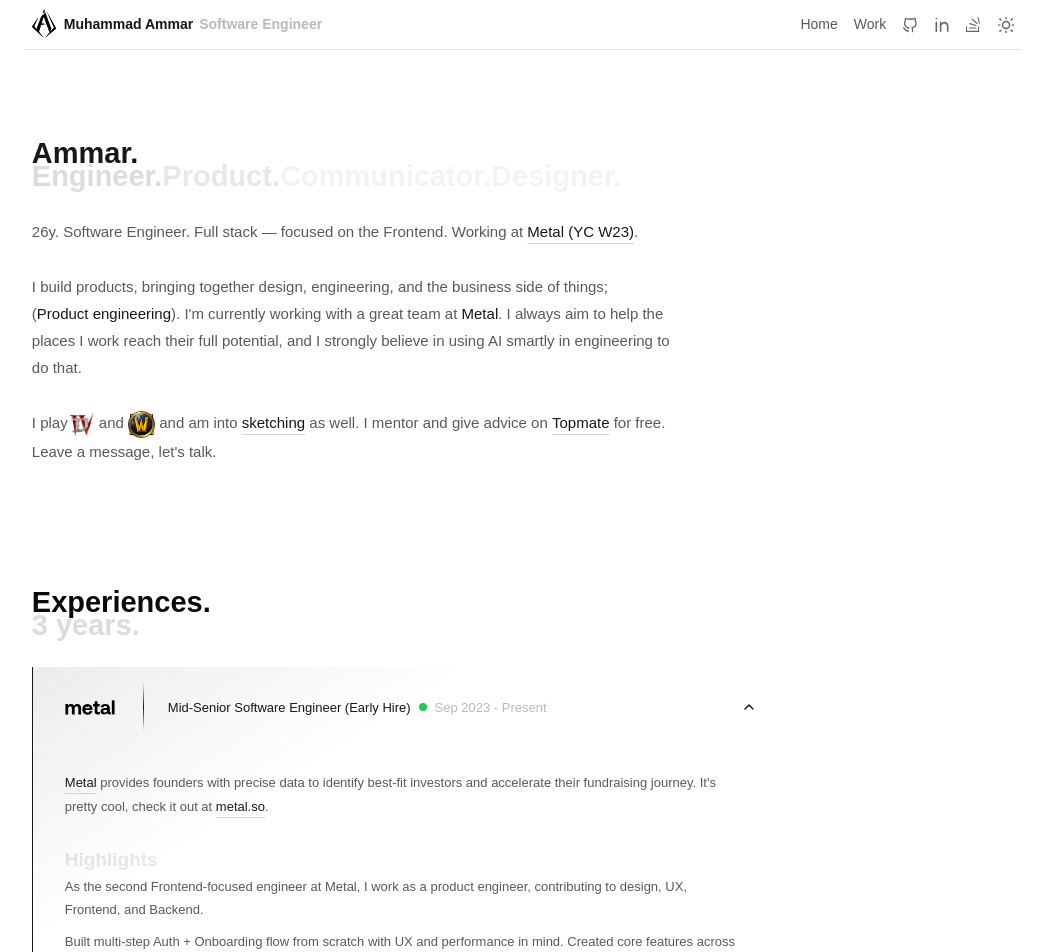
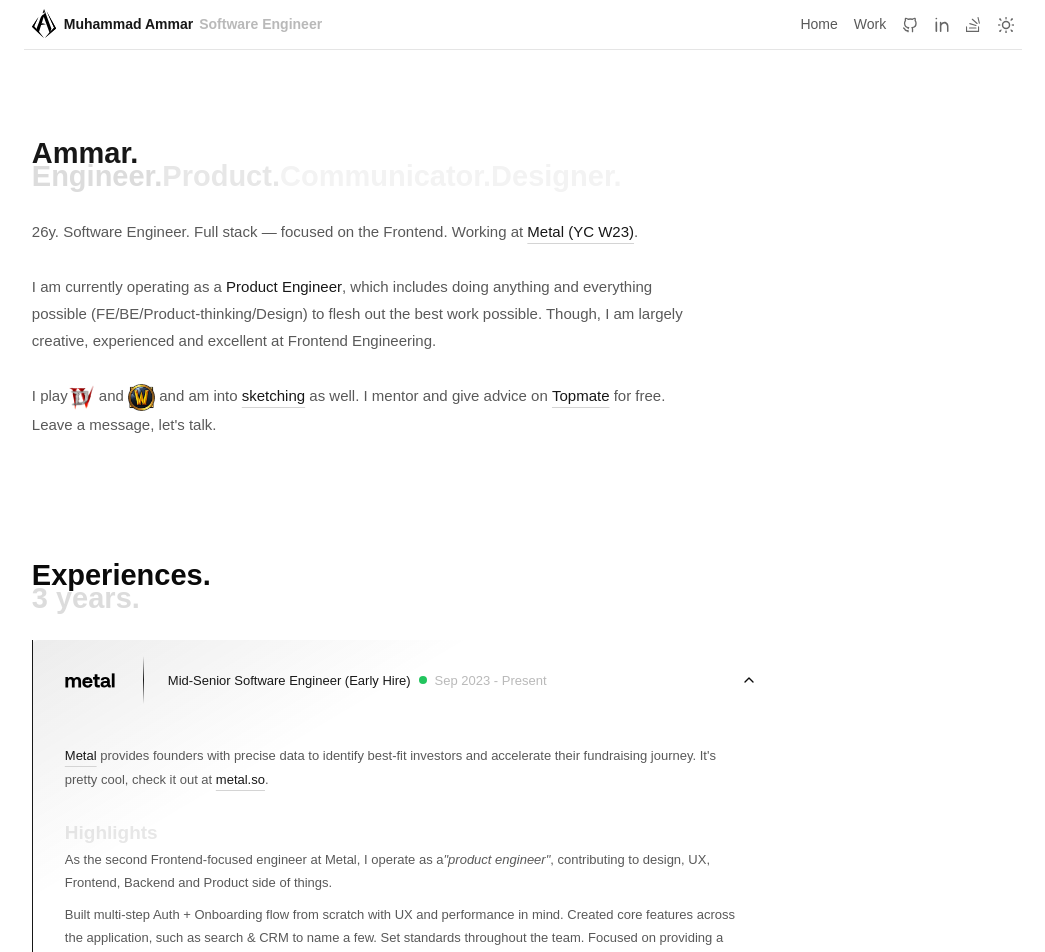
Before and after one commit to Fanoflix/personal-portfolio-v2, a Next.js app: page / in a window 1280 px wide. Shown: the top 952 px of the page, without its empty margins (117-1162 px from the left). Built offline with nearby package versions, Linux system fonts and the light colour scheme; a web font is replaced by a local one.

Commit message:
DEV: Fixed Hero text

```diff
--- a/src/features/hero/Hero.tsx
+++ b/src/features/hero/Hero.tsx
@@ -21,17 +21,12 @@
       </p>
 
       <p>
-        I build products, bringing together design, engineering, and the
-        business side of things; (
-        <b className="text-primary font-medium text-nowrap">
-          Product engineering
-        </b>
-        ). I'm currently working with a great team at{" "}
-        <a className="text-primary font-medium" href="#work-experience-Metal">
-          Metal
-        </a>
-        . I always aim to help the places I work reach their full potential, and
-        I strongly believe in using AI smartly in engineering to do that.
+        I am currently operating as a{" "}
+        <b className="text-primary font-medium text-nowrap">Product Engineer</b>
+        , which includes doing anything and everything possible
+        (FE/BE/Product-thinking/Design) to flesh out the best work possible.
+        Though, I am largely creative, experienced and excellent at Frontend
+        Engineering.
       </p>
 
       <p>
--- a/src/features/work-experience/WorkExperience.tsx
+++ b/src/features/work-experience/WorkExperience.tsx
@@ -30,9 +30,9 @@
           </span>
           <p className="flex flex-col gap-2">
             <span>
-              As the second Frontend-focused engineer at Metal, I work as a
-              product engineer, contributing to design, UX, Frontend, and
-              Backend.
+              As the second Frontend-focused engineer at Metal, I operate as a
+              <i>"product engineer"</i>, contributing to design, UX, Frontend,
+              Backend and Product side of things.
             </span>
 
             <span>
@@ -40,8 +40,8 @@
               performance in mind. Created core features across the application,
               such as search & CRM to name a few. Set standards throughout the
               team. Focused on providing a game-like user experience. Mentored
-              engineers, conduced code reviews, and held high-quality
-              conversational and deep interviews.
+              engineers, conducted code reviews, and held high-quality
+              interviews.
             </span>
           </p>
         </div>
```
